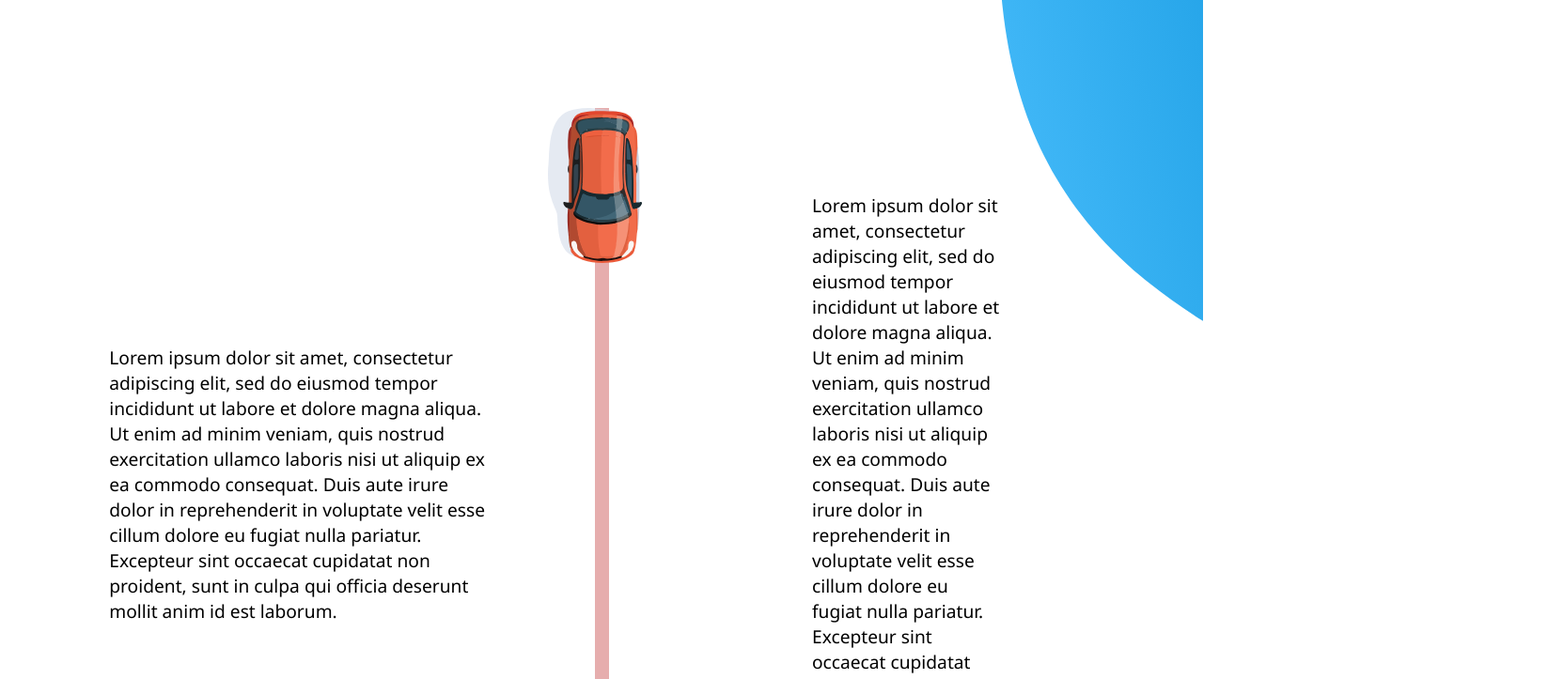
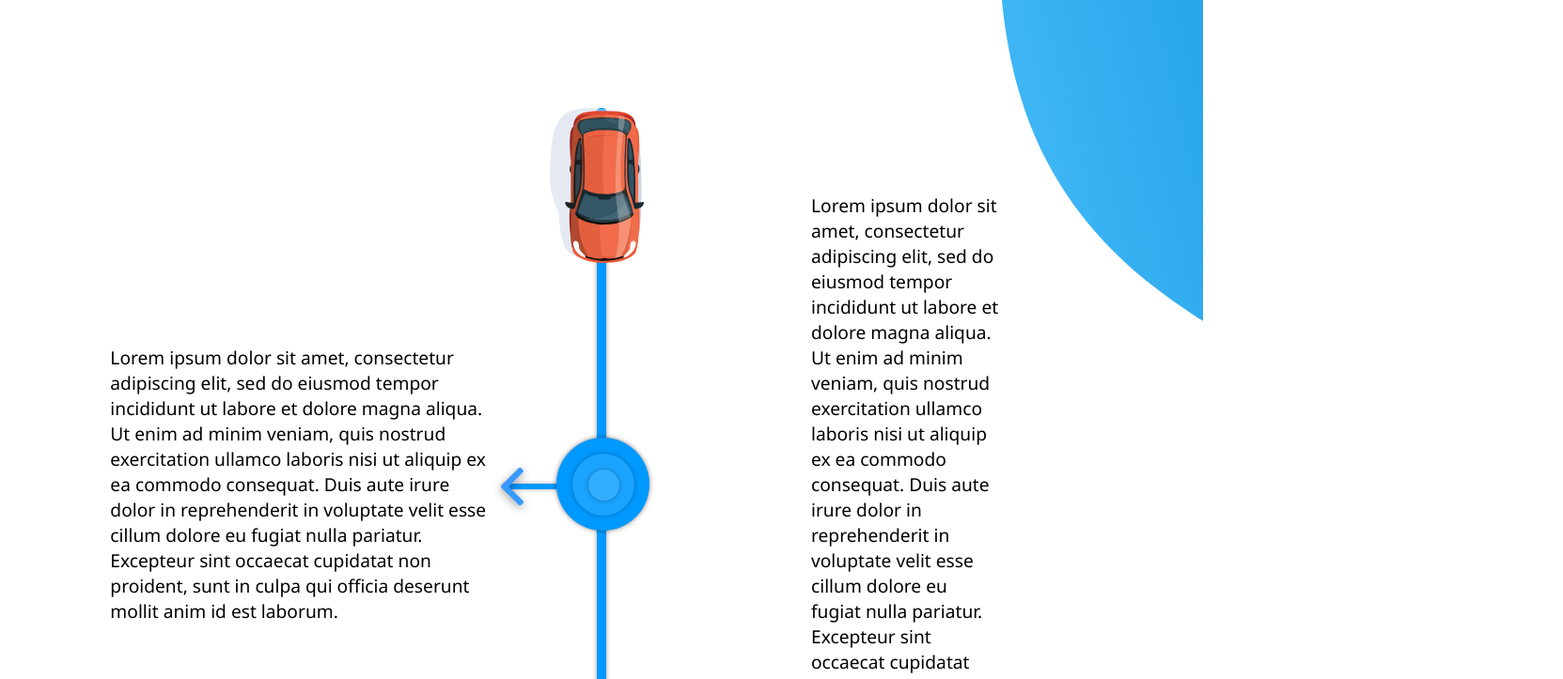
Before and after one commit to SumitKrShakya/Smart-India-Hackathon-2022, a plain HTML site: page index.html in a window 1280 px wide. Shown: the part 1485-2208 px from the top of the page at 94% size, 1663 px wide, since content can reach past the window. Drawn offline with Linux system fonts and the light colour scheme.

Commit message:
car update

```diff
--- a/Frontend/css/index-2.css
+++ b/Frontend/css/index-2.css
@@ -15,9 +15,11 @@
 }
 
 .m3-line {
-    background-color: rgb(230, 173, 173);
+    background-color: #0099ff;
+    box-shadow: 0px 3px 5px rgba(0, 0, 0, 0.4);
+    border-radius: 4px;
     flex: 1;
-    width: 15px;
+    width: 8px;
 }
 
 .m3-right {
@@ -93,7 +95,7 @@
         opacity: 0;
         transform: translate(-500px, 0px);
     }
-    90% {
+    80% {
         opacity: 0.9;
         transform: translate(50px, 0px);
     }
@@ -108,7 +110,7 @@
         opacity: 0;
         transform: translate(500px, 0px);
     }
-    90% {
+    80% {
         opacity: 0.9;
         transform: translate(-50px, 0px);
     }
@@ -123,7 +125,7 @@
         opacity: 0;
         transform: scale(0);
     }
-    90% {
+    80% {
         opacity: 0.9;
         transform: scale(1.2);
     }
@@ -136,7 +138,94 @@
 .m3-line>img {
     /* position: absolute; */
     position: sticky;
-    top: 50vh;
+    top: 35vh;
     transform: translateX(-50%);
     /* transform: scale(0.3); */
 }
+
+.m3-step1 {
+    position: relative;
+}
+
+.m3-step1>.arrow {
+    position: absolute;
+    /* position: relative; */
+    top: 50%;
+    right: 0;
+    width: 0px;
+    height: 6px;
+    animation: arrow-grow 0.5s ease-in-out forwards;
+    box-shadow: 0px 0px 5px rgba(0, 0, 0, 0.3);
+    background-color: #0099ff;
+}
+
+@keyframes arrow-grow {
+    0% {
+        width: 0px;
+    }
+    80% {
+        width: 120px;
+    }
+    100% {
+        width: 100px;
+    }
+}
+
+.arrow>img {
+    height: 40px;
+    position: absolute;
+    top: -17px;
+    left: -10px;
+    /* right: 0px;s */
+    transform: scaleX(-1);
+    filter: drop-shadow(0px 3px 5px rgba(0, 0, 0, 0.4));
+}
+
+.cir {
+    border-radius: 100%;
+    animation: cir-grow 0.5s forwards ease-in-out;
+}
+
+@keyframes cir-grow {
+    0% {
+        transform: scale(0);
+    }
+    80% {
+        transform: scale(1.2);
+    }
+    100% {
+        transform: scale(1);
+    }
+}
+
+.circ1-l {
+    position: absolute;
+    right: -56px;
+    top: -49px;
+    height: 99px;
+    width: 99px;
+    background-color: hsl(204, 100%, 50%);
+    display: flex;
+    justify-content: center;
+    align-items: center;
+    box-shadow: 0px 0px 5px rgba(0, 0, 0, 0.5);
+}
+
+.circ2-l {
+    height: 66px;
+    background-color: hsl(204, 100%, 55%);
+    width: 66px;
+    display: flex;
+    justify-content: center;
+    box-shadow: 0px 0px 5px rgba(0, 0, 0, 0.3);
+    align-items: center;
+}
+
+.circ3-l {
+    height: 33px;
+    width: 33px;
+    box-shadow: 0px 0px 5px rgba(0, 0, 0, 0.3);
+    background-color: hsl(204, 100%, 60%);
+}
+
+.arrow-stick {}
--- a/index.html
+++ b/index.html
@@ -1635,6 +1635,19 @@
     <div class="main3">
         <div class="m3-left">
             <div class="m3-step1 all-flex m3-steps">
+                <div class="arrow">
+                    <div class="circ1-l cir">
+                        <div class="circ2-l cir">
+                            <div class="circ3-l cir">
+
+                            </div>
+                        </div>
+                    </div>
+                    <img src="./Frontend/images/right-arrow.png" alt="">
+                </div>
+                <div class="arrow-circle-div">
+
+                </div>
                 <div data-stepnumber="1" class="m3-s1-content s-content">
                     Lorem ipsum dolor sit amet, consectetur adipiscing elit, sed do eiusmod tempor incididunt ut labore et dolore magna aliqua. Ut enim ad minim veniam, quis nostrud exercitation ullamco laboris nisi ut aliquip ex ea commodo consequat. Duis aute irure dolor
                     in reprehenderit in voluptate velit esse cillum dolore eu fugiat nulla pariatur. Excepteur sint occaecat cupidatat non proident, sunt in culpa qui officia deserunt mollit anim id est laborum.
```
Also changed, not shown: Frontend/images/right-arrow.png (added).
